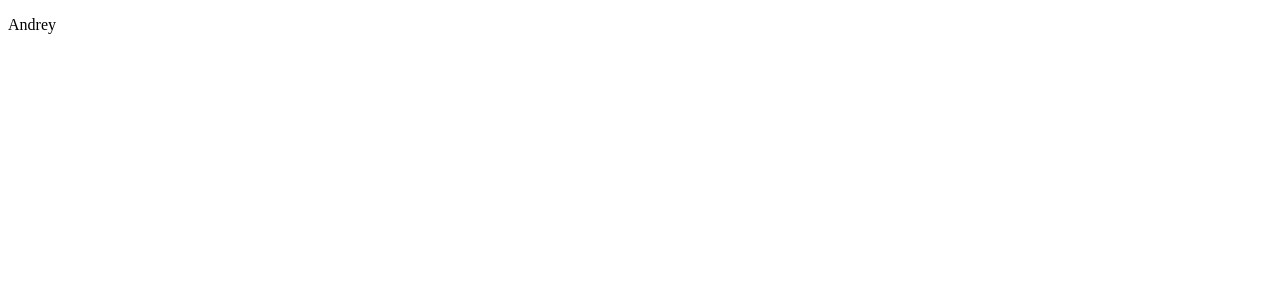
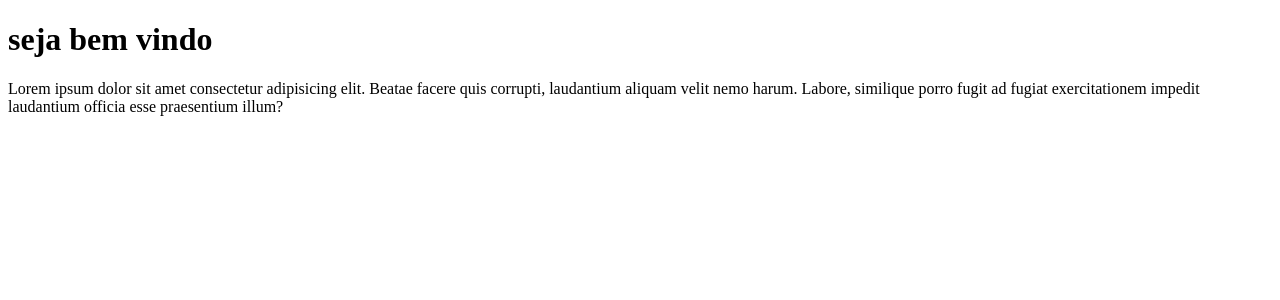
Before and after one commit to SpookSkull/fic-javascrpt-janeiro, a React (Vite) app in the folder projeto react/primeiro-projeto/: page / in a window 1280 px wide. Shown: the top 300 px of the page. Built offline with nearby package versions, Linux system fonts and the light colour scheme.

Commit message:
realmente dificil

```diff
--- a/projeto react/primeiro-projeto/src/App.jsx
+++ b/projeto react/primeiro-projeto/src/App.jsx
@@ -1,11 +1,19 @@
+import header from "./Components/header";
 
 function App() {
 
   return (
     <>
-    <p>
-      Andrey
-    </p>
+    <div className="container">
+
+      <h1>seja bem vindo</h1>
+
+      <p>
+        Lorem ipsum dolor sit amet consectetur adipisicing elit. Beatae facere quis corrupti, laudantium aliquam velit nemo harum.
+         Labore, similique porro fugit ad fugiat exercitationem impedit laudantium officia esse praesentium illum?
+      </p>
+
+    </div>
     </>
   )
 }
```
Also changed, not shown: projeto react/primeiro-projeto/src/Components/header/inex.jsx (added, +7 -0 lines).
